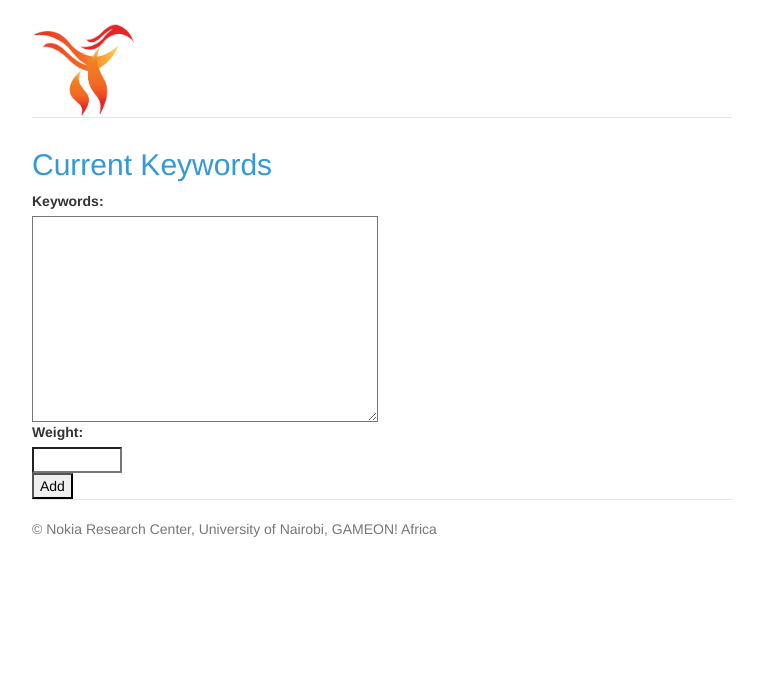
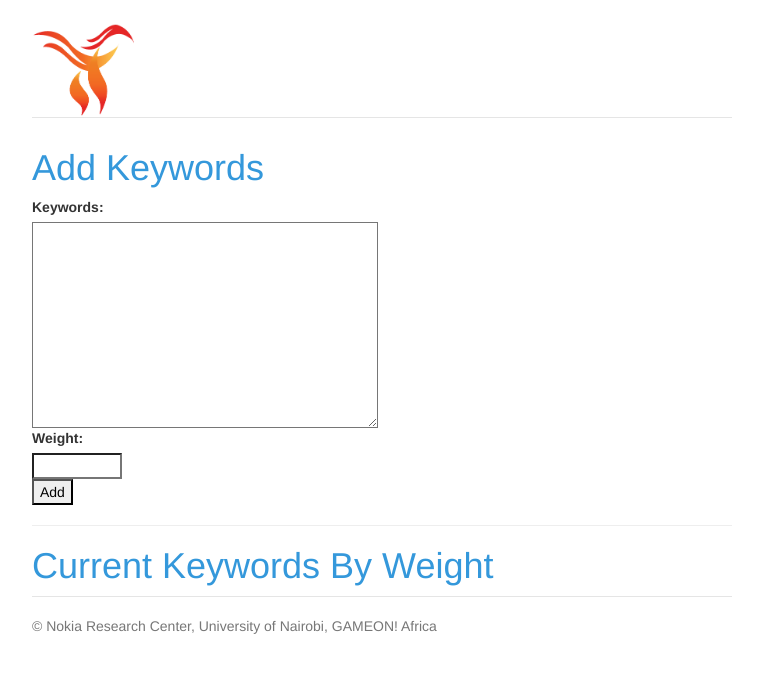
Before and after one commit to gameon-2013/truefan, a Django app: page /regex/bulk_keywords/ in a window 1280 px wide. Shown: the top 673 px of the page, without its empty margins (258-1021 px from the left). Run offline with Django 3.2, Linux system fonts and the light colour scheme; data that the repository does not hold is empty; parts of the project's set-up code (start-up, migrations or seed data) failed here and were passed over.

Commit message:
improved bulk view

```diff
--- a/regex/templates/regex/bulk.html
+++ b/regex/templates/regex/bulk.html
@@ -3,9 +3,8 @@
 {% block title %}Bulk Add Keywords{% endblock title %}
 
 {% block body %}
-<h2>Current Keywords</h2>
-<p>{% for keyword in keywords %}{{ keyword.value }} - <a href="{% url 'remove_keyword' keyword.id %}">Remove</a> {% if not loop.last %},&nbsp;{% endif %}{% endfor %}</p>
-<form action="{% url 'bulk_keywords' %}" method="POST">
+<h1>Add Keywords</h1>
+<form class="form" action="{% url 'bulk_keywords' %}" method="POST">
   <p>{{ form.non_field_errors }}</p>
   <div class="control-group">
      {{ form.value.errors }}
@@ -25,4 +24,13 @@
      <button type="submit">Add</button>
   </div>
 </form>
+
+<hr>
+
+<h1>Current Keywords By Weight</h1>
+{% regroup keywords|dictsortreversed:"weight" by weight as weight_list %}
+{% for weight in weight_list %}
+    <h3>{{ weight.grouper }}</h3>
+    <p>{% for keyword in weight.list %}{{ keyword.value }} <a href="{% url 'remove_keyword' keyword.id %}">&times;</a>{% if not loop.last %}&nbsp;&nbsp;&nbsp;{% endif %}{% endfor %}</p>
+{% endfor %}
 {% endblock body %}
```
